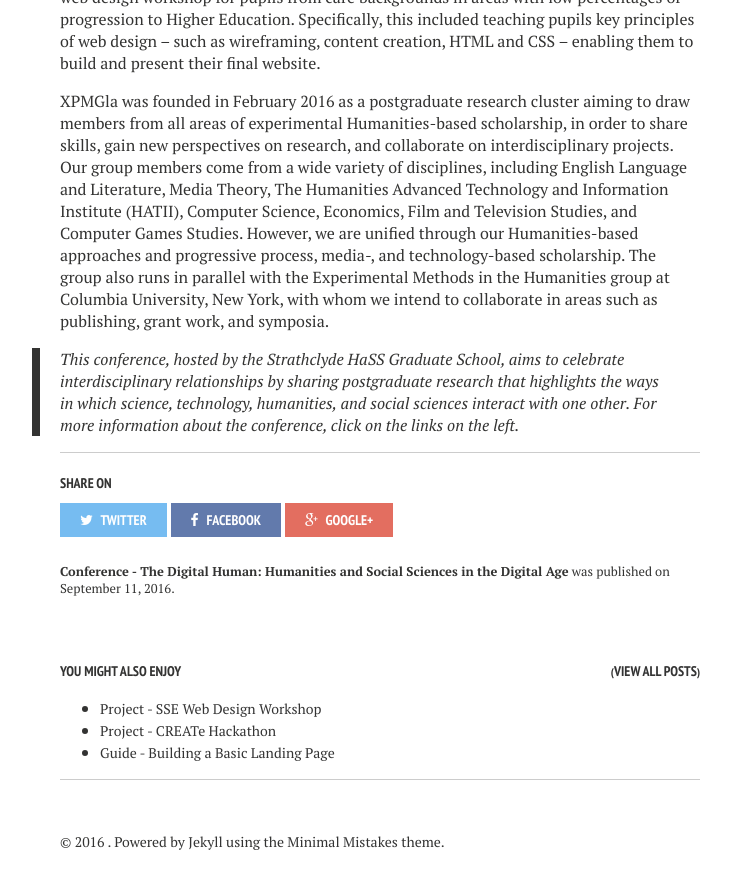
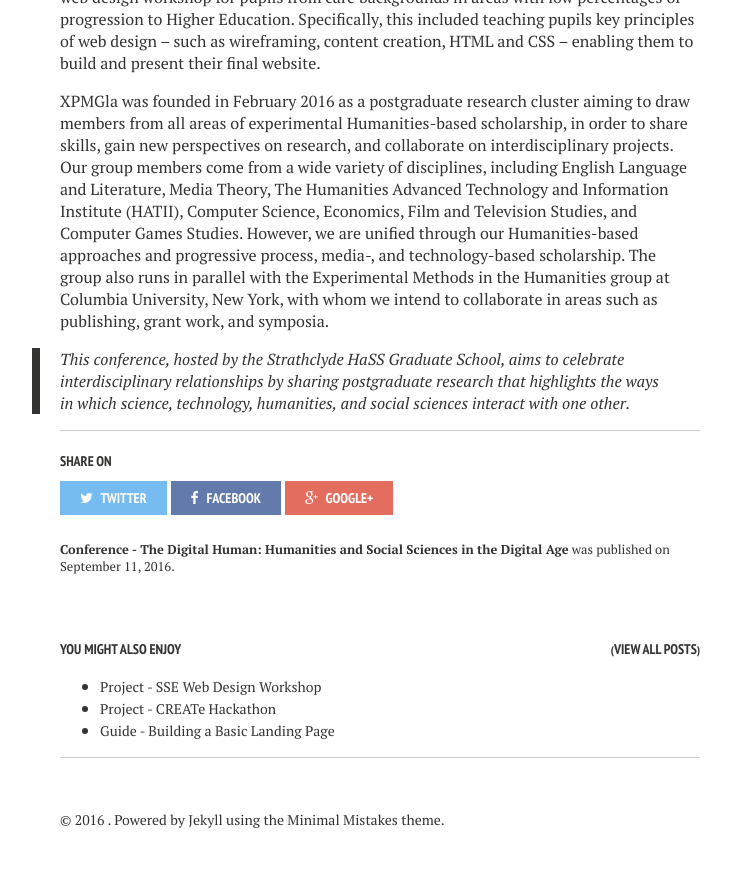
Before and after one commit to stujampur/xpmgla.github.io, a Jekyll site: the page built from _posts/2016-09-11-digital-human.md, in a window 1280 px wide and 900 px high, scrolled down 1926 px. Shown: the top 889 px of the window, without its empty margins (260-991 px from the left). Built offline with Jekyll 4.4.1, drawn with Linux system fonts in a browser that asks for light colours; nearby versions of some CDN libraries.

Commit message:
update quote

```diff
--- a/_posts/2016-09-11-digital-human.md
+++ b/_posts/2016-09-11-digital-human.md
@@ -30,4 +30,4 @@ XPMGla was founded in February 2016 as a postgraduate research cluster aiming to
 
 
 
->This conference, hosted by the Strathclyde HaSS Graduate School, aims to celebrate interdisciplinary relationships by sharing postgraduate research that highlights the ways in which science, technology, humanities, and social sciences interact with one other. For more information about the conference, click on the links on the left.
+>This conference, hosted by the Strathclyde HaSS Graduate School, aims to celebrate interdisciplinary relationships by sharing postgraduate research that highlights the ways in which science, technology, humanities, and social sciences interact with one other.
```
